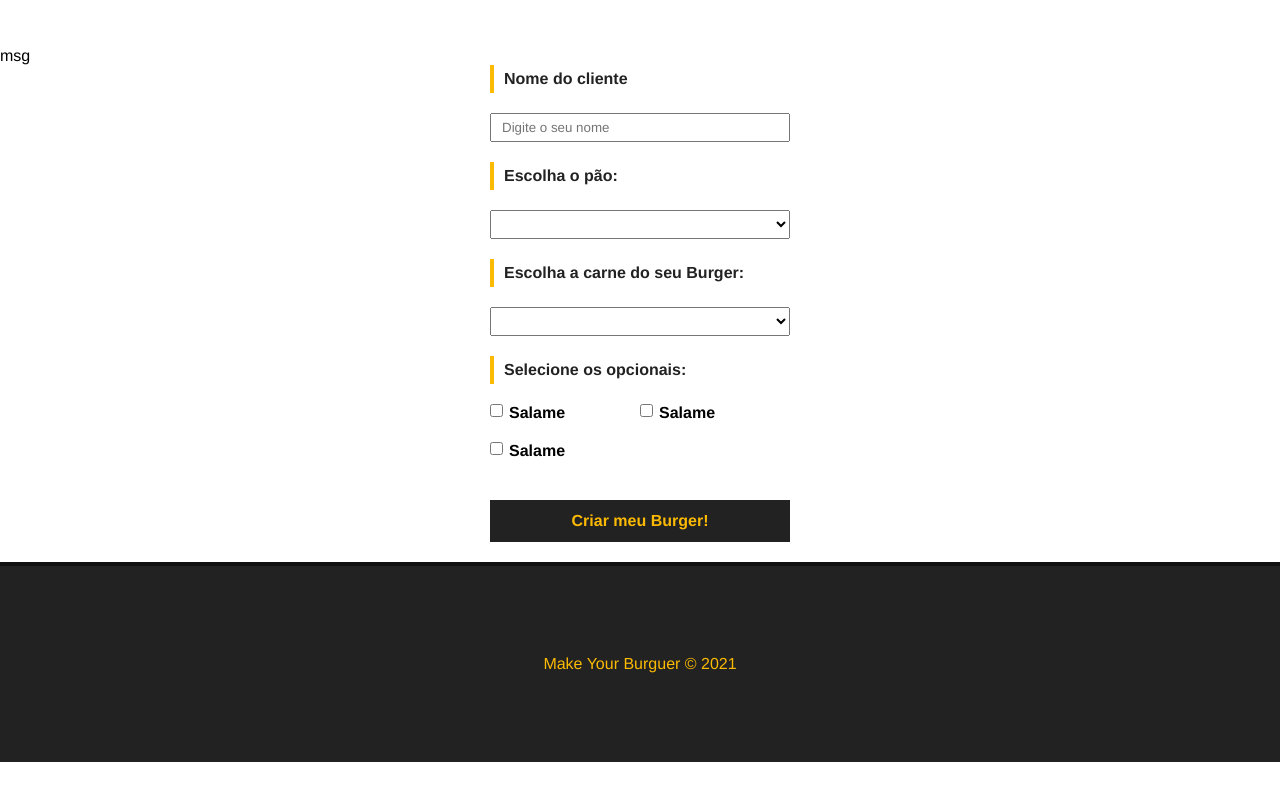
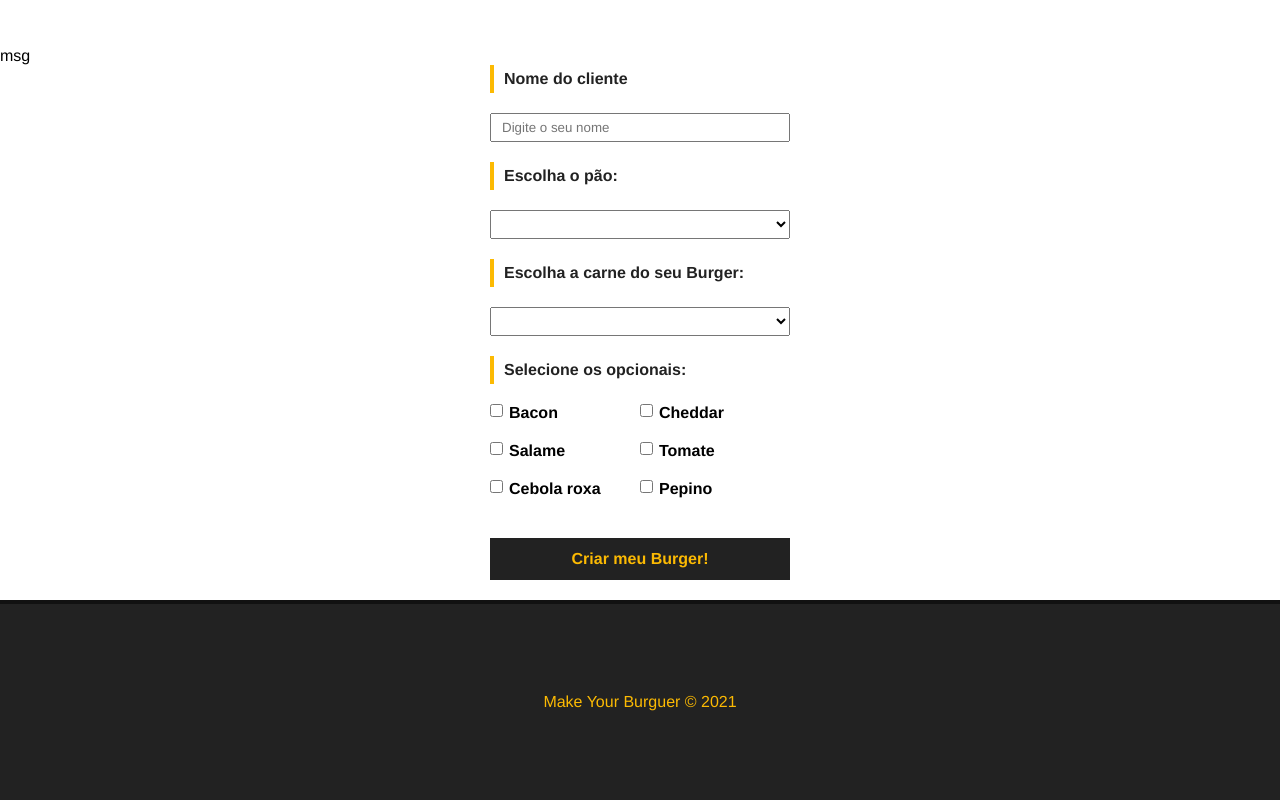
Before and after one commit to MAN0LIT0/MakeYourBurguer, a Vue app: page / in a window 1280 px wide. Shown: the part 879-1679 px from the top of the page. Before the commit the page ends 1641 px from the top, so only its background shows below. Built offline with nearby package versions, Linux system fonts and the light colour scheme; data requests are answered from the project's data file.

Commit message:
Resgatando dados do banco

```diff
--- a/db/db.json
+++ b/db/db.json
@@ -16,6 +16,10 @@
         {
           "id": 4,
           "tipo": "Integral"
+        },
+        {
+          "id": 5,
+          "tipo": "Pão Australiano"
         }
       ],
       "carnes": [
--- a/package.json
+++ b/package.json
@@ -2,7 +2,7 @@
   "name": "makeyourburguer",
   "version": "0.0.0",
   "scripts": {
-    "dev": "vite",
+    "dev": "vite --port 8080",
     "build": "vite build",
     "preview": "vite preview --port 5050",
     "backend": "json-server --watch db/db.json"
--- a/src/components/BurguerForm.vue
+++ b/src/components/BurguerForm.vue
@@ -11,31 +11,25 @@
                     <label for="pao">Escolha o pão:</label>
                     <select name="pao" id="pao" v-model="pao">
                         <option value="">Selecione seu pão</option>
-                        <option value="integral">Selecione seu pão</option>
+                        <option v-for="pao in paes" :key="pao.id" :value="pao.tipo">
+                            {{ pao.tipo }}
+                        </option>
                     </select>
                 </div>
                 <div class="input-container">
                     <label for="carne">Escolha a carne do seu Burger:</label>
                     <select name="carne" id="carne" v-model="carne">
                         <option value="">Selecione sua carne</option>
-                        <option value="picanha">carne</option>
+                        <option v-for="carne in carnes" :key="carne.id" :value="carne.tipo">
+                            {{ carne.tipo }}
+                        </option>
                     </select>
                 </div>
                 <div id="opcionais-container" class="input-container">
                     <label id="opcionais-title" for="opcionais">Selecione os opcionais:</label>
-                    <div class="checkbox-container">
-                        <input type="checkbox" name="opcionais" v-model="opcionais" value="salame">
-                        <span>Salame</span>
-                    </div>
-
-                    <div class="checkbox-container">
-                        <input type="checkbox" name="opcionais" v-model="opcionais" value="salame">
-                        <span>Salame</span>
-                    </div>
-
-                    <div class="checkbox-container">
-                        <input type="checkbox" name="opcionais" v-model="opcionais" value="salame">
-                        <span>Salame</span>
+                    <div class="checkbox-container" v-for="opcional in opcionaisdata" :key="opcional.id">
+                        <input type="checkbox" name="opcionais" v-model="opcionais" :value="opcional.tipo">
+                        <span>{{ opcional.tipo }}</span>
                     </div>
                 </div>
                 <div class="input-container">
@@ -48,6 +42,35 @@
 <script>
 export default {
     name: "BurguerForm",
+    data() {
+        return {
+            paes: null,
+            carnes: null,
+            opcionaisdata: null,
+            nome: null,
+            pao: null,
+            carne: null,
+            opcionais: [],
+            status: "solicitado",
+            msg: null
+
+        }
+    },
+    methods: {
+         async getIngredients() {
+
+            const req = await fetch("http://localhost:3000/ingredientes");
+            const data = await req.json();
+
+            this.paes = data.paes;
+            this.carnes = data.carnes;
+            this.opcionaisdata = data.opcionais;
+
+        }
+    },
+    mounted() {
+        this.getIngredients();
+    }
 }
 </script>
 
--- a/vite.config.js
+++ b/vite.config.js
@@ -9,6 +9,12 @@
   resolve: {
     alias: {
       '@': fileURLToPath(new URL('./src', import.meta.url))
+    },
+    server: {
+      port: 8080
+    },
+    preview: {
+      port: 5050
     }
   }
 })
```
